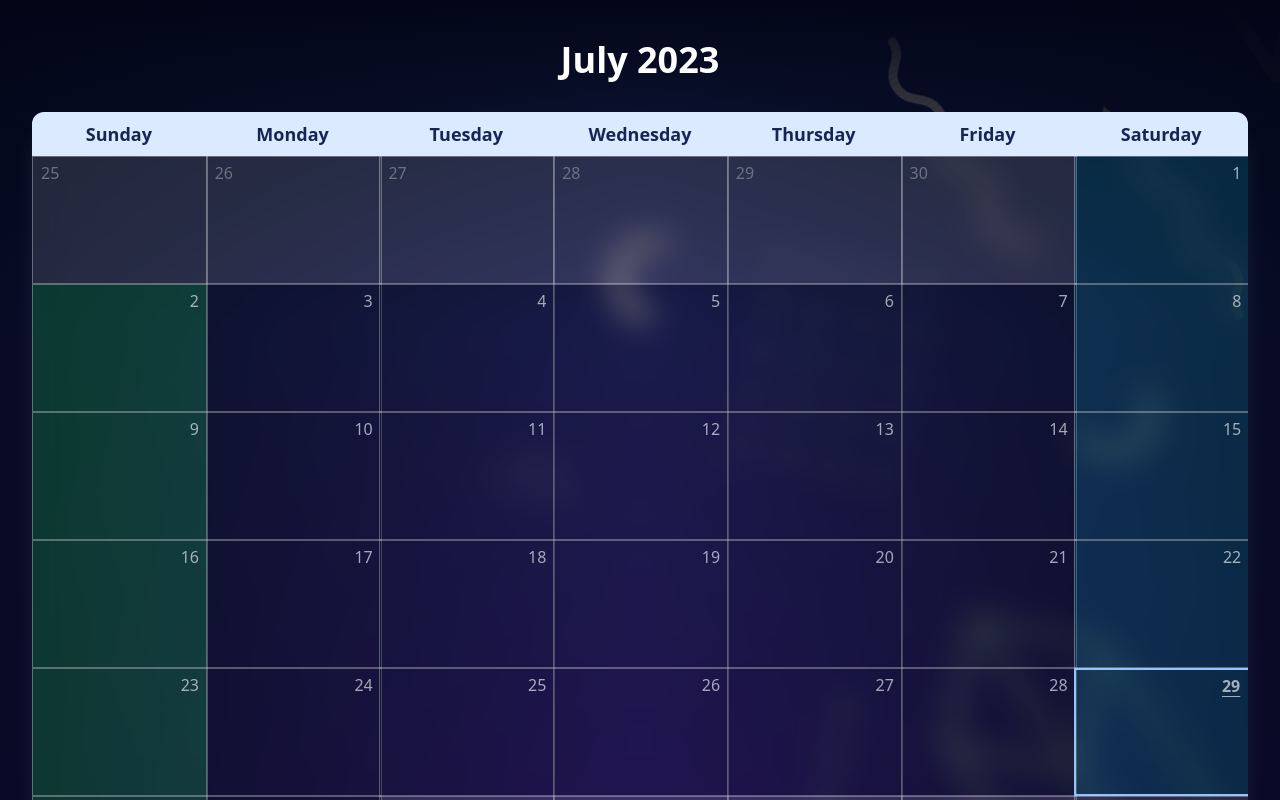
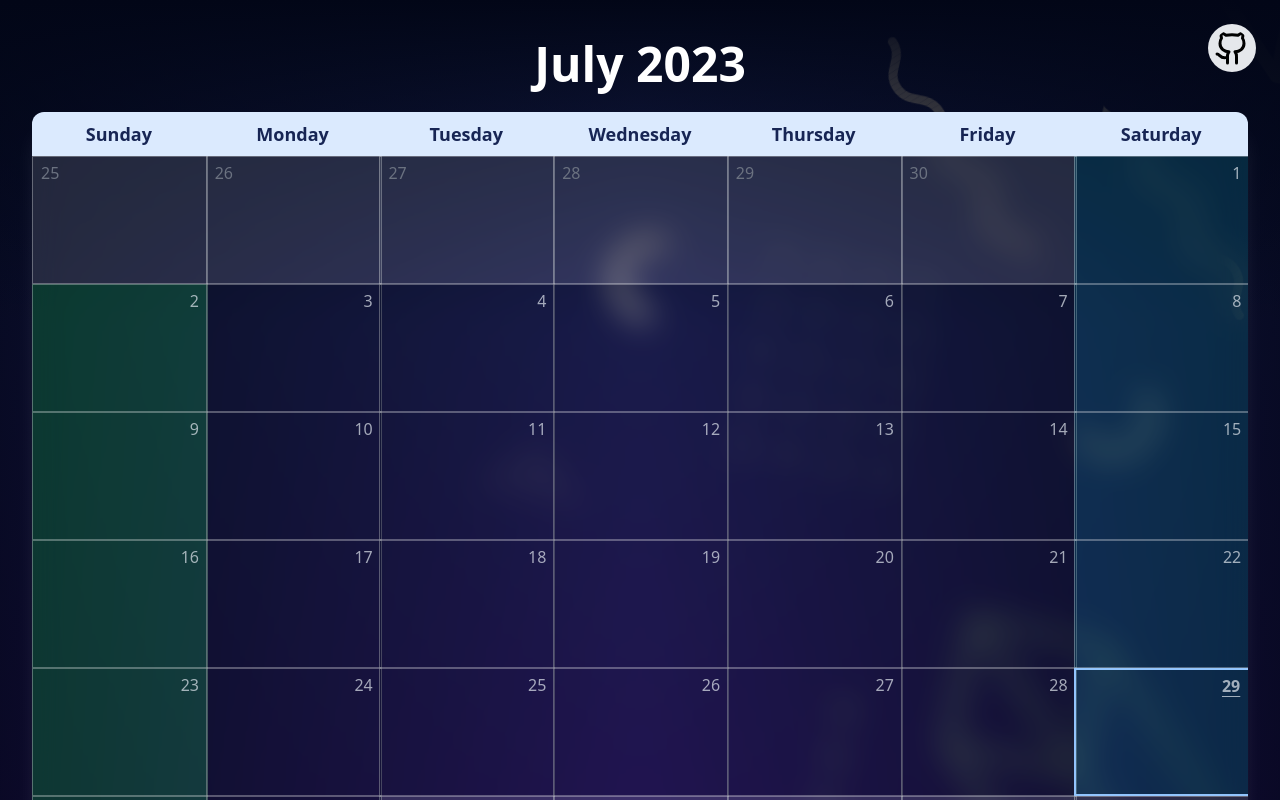
Before and after one commit to riolly/ssd-wad-calendar, a React (Vite) app: page / in a window 1280 px wide. Shown: the top 800 px of the page. Built offline with nearby package versions, Linux system fonts and the light colour scheme.

Commit message:
github link & h1 5xl

```diff
--- a/src/App.tsx
+++ b/src/App.tsx
@@ -3,6 +3,7 @@ import { useDatedStore } from "./lib/store";
 import DateCell, { PrevNextDateCell } from "./components/DateCell";
 import ScheduleCreateDialog from "./components/ScheduleCreate";
 import ScheduleEditDialog from "./components/ScheduleEdit";
+import { GithubIcon } from "lucide-react";
 
 export default function HomePage() {
   // toDate mean today
@@ -18,10 +19,17 @@ export default function HomePage() {
     <main className="flex min-h-screen flex-col items-center bg-gradient-to-b overflow-clip from-blue-950 to-violet-950 text-white relative dark">
       <div className="absolute w-[200%] h-[200%] -top-[37%] bg-pattern bg-opacity-50 rotate-12"></div>
       <div className="absolute w-full h-full bg-gradient-to-r from-slate-950/80 via-transparent to-slate-950/80"></div>
-      <div className="absolute w-full h-1/3 bg-gradient-to-b from-slate-950 to-transparent"></div>
+      <div className="absolute w-full h-1/3 bg-gradient-to-b from-slate-950 to-transparent">
+      </div>
+      <div className="fixed top-0 right-0 p-6">
+        <a href="https://github.com/riolly/ssd-wad-calendar" target="_blank">
+          <GithubIcon size={48} className="text-black rounded-full bg-gray-200 p-1.5" />
+        </a>
+      </div>
+
 
       <div className="container flex flex-col items-center py-12 ">
-        <h1 className="-mt-2 mb-8 text-4xl font-semibold z-10">
+        <h1 className="-mt-2 mb-6 text-5xl font-semibold z-10">
           {toDated.monthStr} {toDated.year}
         </h1>
 
```
